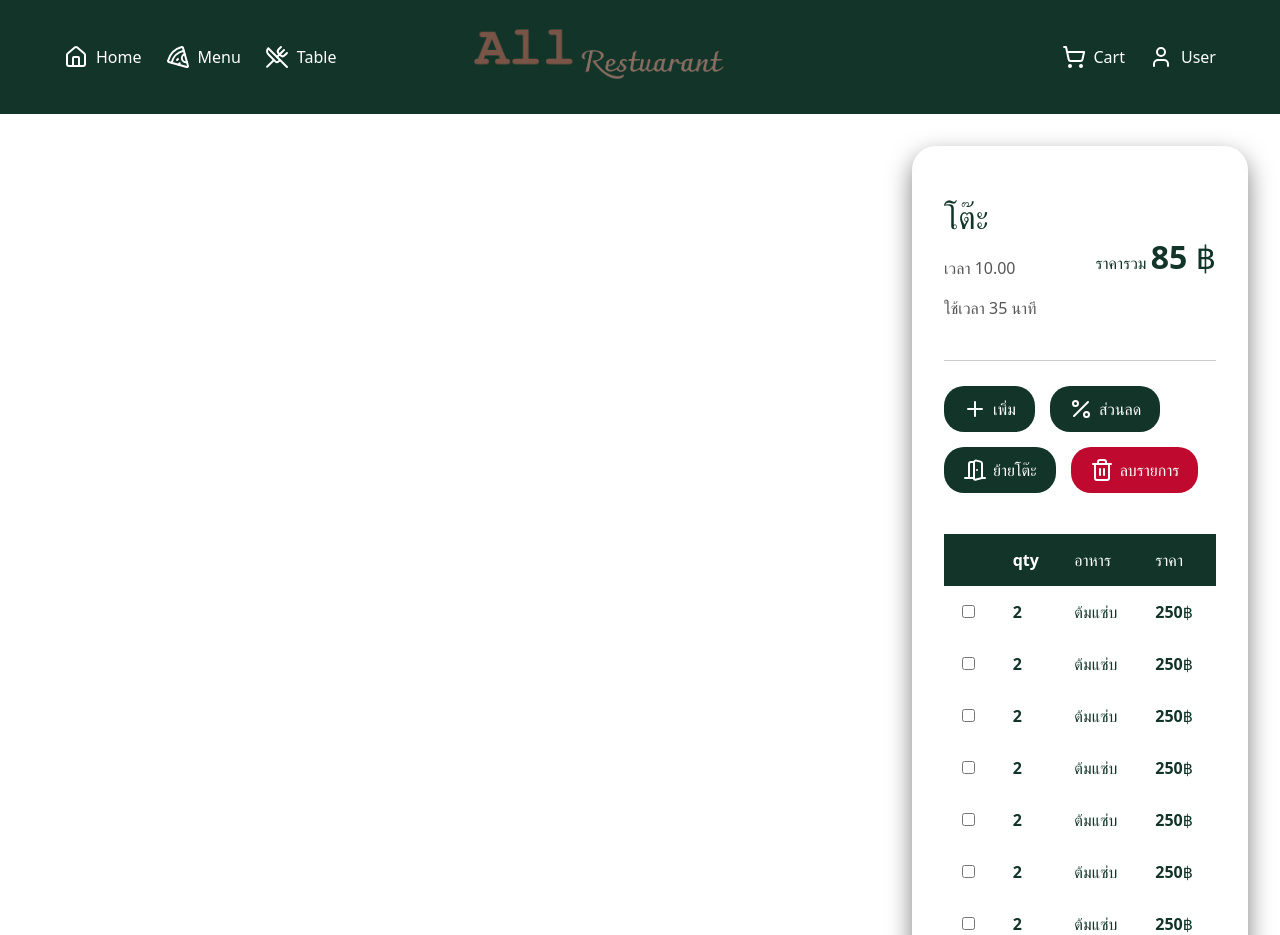
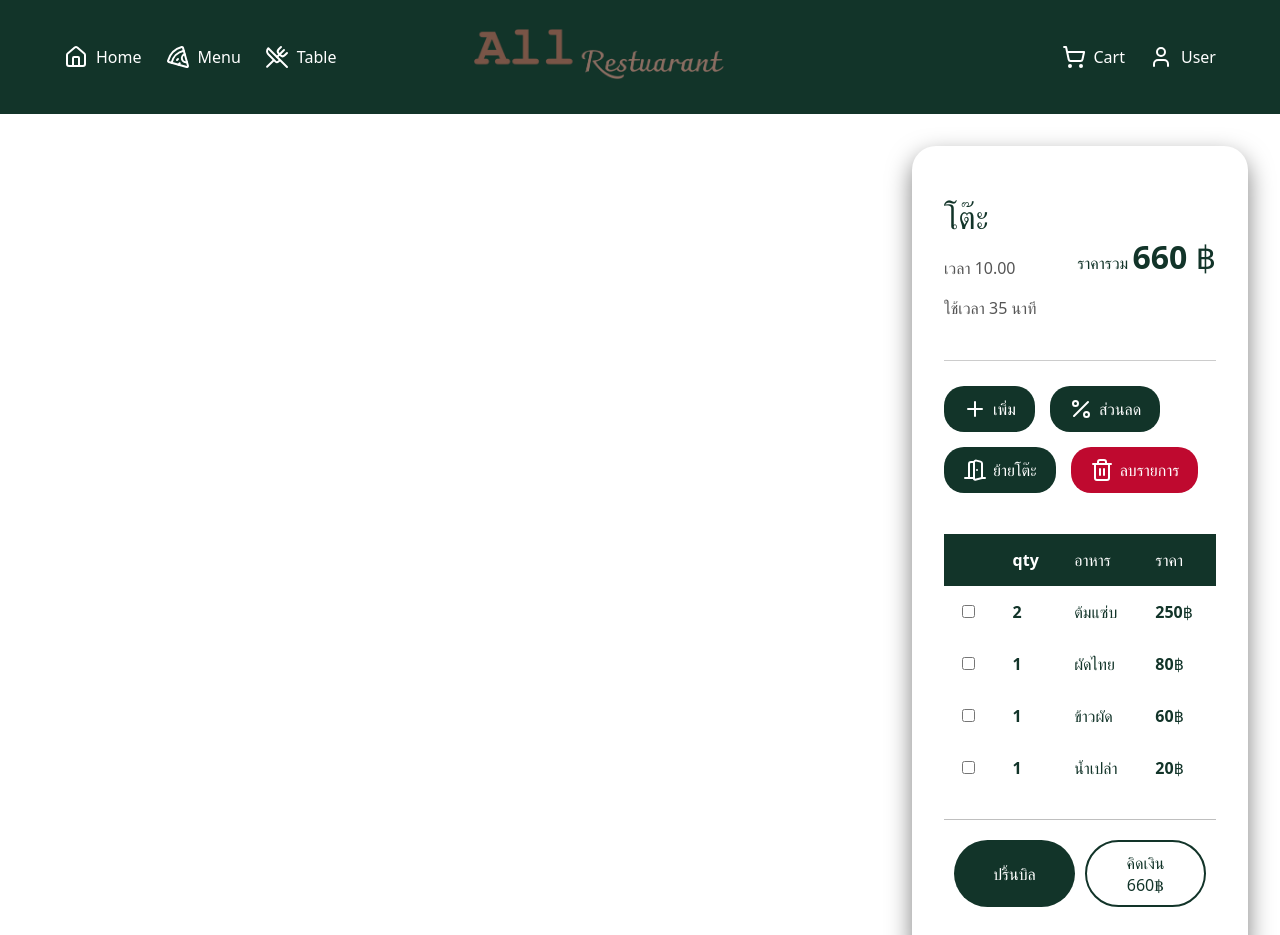
Before and after one commit to SaranKunvijit/foodsed, a React (Vite) app: page /tables in a window 1280 px wide. Shown: the top 935 px of the page. Built offline with nearby package versions, Linux system fonts and the light colour scheme.

Commit message:
ทำรายการโต๊ะเพิ่ม

```diff
--- a/src/pages/Tables/Tables.css
+++ b/src/pages/Tables/Tables.css
@@ -132,3 +132,34 @@
 .show-foods tbody tr.row-active:hover {
   background-color: #fafafa;
 }
+.btn-pay-printbill{
+  display: grid;
+  grid-template-columns: repeat(2, 1fr);
+  gap: 10px;
+  border-top: 1px solid rgba(0, 0, 0, 0.25);
+  padding: 20px 10px;
+
+}
+.btn-pay-printbill .print{
+  background: var(--text-color);
+  color: white;
+  border-radius: 50px;
+  transition: all 0.4s ease;
+}
+.btn-pay-printbill .print:hover{
+  background-color: var(--bg-color);
+  transform: scaleX(1.05);
+}
+.btn-pay-printbill .pay{
+  background: white;
+  color: var(--text-color);
+  border: 2px solid var(--text-color);
+  border-radius: 50px;
+  transition: all 0.4s ease-in-out;
+}
+.btn-pay-printbill .pay:hover{
+  background-color: var(--text-color);
+  color: white;
+  border: 2px solid var(--text-color);
+  transform: scaleX(1.05);
+}
--- a/src/pages/Tables/Tables.tsx
+++ b/src/pages/Tables/Tables.tsx
@@ -1,23 +1,57 @@
 import { useState } from 'react';
 import './Tables.css'
 import { DoorOpen, Percent, Plus, Trash2 } from 'lucide-react';
+import type { Food } from '../../types';
+import DialogComponent from '../../Components/DialogComponent/DialogComponent';
 type TablesProps = {
   tableTotal: number
 }
+
 function Tables({ tableTotal }: TablesProps) {
   const [selectedTable, setSelectedTable] = useState<number | null>(null)
-  const [checkedRows, setCheckedRows] = useState<number[]>([]);
+  const [open, setOpen] = useState(false)
+  const [checedFoodId, setCheckedFoodId] = useState<number[]>([])
+  const [food, setFood] = useState<Food[]>([
+    { id: 1, name: 'ต้มแซ่บ', price: 250, qty: 2 },
+    { id: 2, name: 'ผัดไทย', price: 80, qty: 1 },
+    { id: 3, name: 'ข้าวผัด', price: 60, qty: 1 },
+    { id: 4, name: 'น้ำเปล่า', price: 20, qty: 1 },
+  ])
   const toggleRow = (index: number) => {
-    setCheckedRows(prev =>
+    setCheckedFoodId(prev =>
       prev.includes(index)
         ? prev.filter(i => i !== index)
         : [...prev, index]
     );
   };
 
+  const totalPrice = food.reduce((sum, item) => {
+    return sum + item.qty * item.price
+  }, 0)
+  // const handleDeleteFoodsItem = () => {
+  //   if (checedFoodId.length === 0) return
+  //   setFood(prev =>
+  //     prev.filter(food => !checedFoodId.includes(food.id))
+  //   )
+  //   setCheckedFoodId([])
+  // }
+
   const tables = Array.from({ length: tableTotal }, (_, i) => i + 1);
   return (
     <>
+      <DialogComponent
+        open={open}
+        title='ยืนยันการลบอาหาร'
+        onClose={() => setOpen(false)}
+        onConfirm={() => {
+          setFood(prev => prev.filter(food => !checedFoodId.includes(food.id)))
+          setCheckedFoodId([])
+          setOpen(false)
+        }}
+      >
+        <p>ต้องการลบรายการอาหารนี้ใช่หรือไหม ? </p>
+      </DialogComponent>
+
       <div className="container-table">
         <div className="btn-tables">
           {tables.map((id) => (
@@ -37,14 +71,14 @@ function Tables({ tableTotal }: TablesProps) {
               <p>ใช้เวลา <span>35 นาที</span></p>
             </div>
             <div className="price-total">
-              <p>ราคารวม <span>85 ฿</span></p>
+              <p>ราคารวม <span>{totalPrice} ฿</span></p>
             </div>
           </div>
           <div className="btn-items">
             <button className='add'><Plus />เพิ่ม</button>
             <button className='discount'> <Percent />ส่วนลด</button>
             <button className='move'><DoorOpen />ย้ายโต๊ะ</button>
-            <button className='removes'><Trash2 /> ลบรายการ</button>
+            <button className='removes' onClick={() => setOpen(true)} disabled={checedFoodId.length === 0}><Trash2 /> ลบรายการ</button>
           </div>
 
           <div className="show-foods">
@@ -58,29 +92,40 @@ function Tables({ tableTotal }: TablesProps) {
                 </tr>
               </thead>
               <tbody>
-                {[0, 1, 2,3,4,5,6,7,8,9,10,11].map((row, index) => (
+                {food.length === 0 && (
+                  <tr>
+                    <td colSpan={4} style={{ textAlign: 'center' }}>
+                      ไม่มีรายการอาหาร
+                    </td>
+                  </tr>
+                )}
+                {food.map(food => (
                   <tr
-                    key={index}
-                    onClick={() => toggleRow(index)}
-                    className={checkedRows.includes(index) ? 'row-active' : ''}
+                    key={food.id}
+                    onClick={() => toggleRow(food.id)}
+                    className={checedFoodId.includes(food.id) ? 'row-active' : ''}
                     style={{ cursor: 'pointer' }}
                   >
                     <th>
                       <input
                         type="checkbox"
-                        checked={checkedRows.includes(index)}
+                        checked={checedFoodId.includes(food.id)}
                         onClick={(e) => e.stopPropagation()}
                         readOnly
                       />
                     </th>
-                    <th>2</th>
-                    <th>ต้มแซ่บ</th>
-                    <th>250฿</th>
+                    <th>{food.qty}</th>
+                    <th>{food.name}</th>
+                    <th>{food.price}฿</th>
                   </tr>
                 ))}
 
               </tbody>
             </table>
+          </div>
+          <div className="btn-pay-printbill">
+            <button className='print'>ปริ้นบิล</button>
+            <button className='pay'>คิดเงิน <span>{totalPrice}</span>฿</button>
           </div>
         </div>
       </div>
```
Also changed, not shown: src/types/index.ts (+6 -1 lines).
